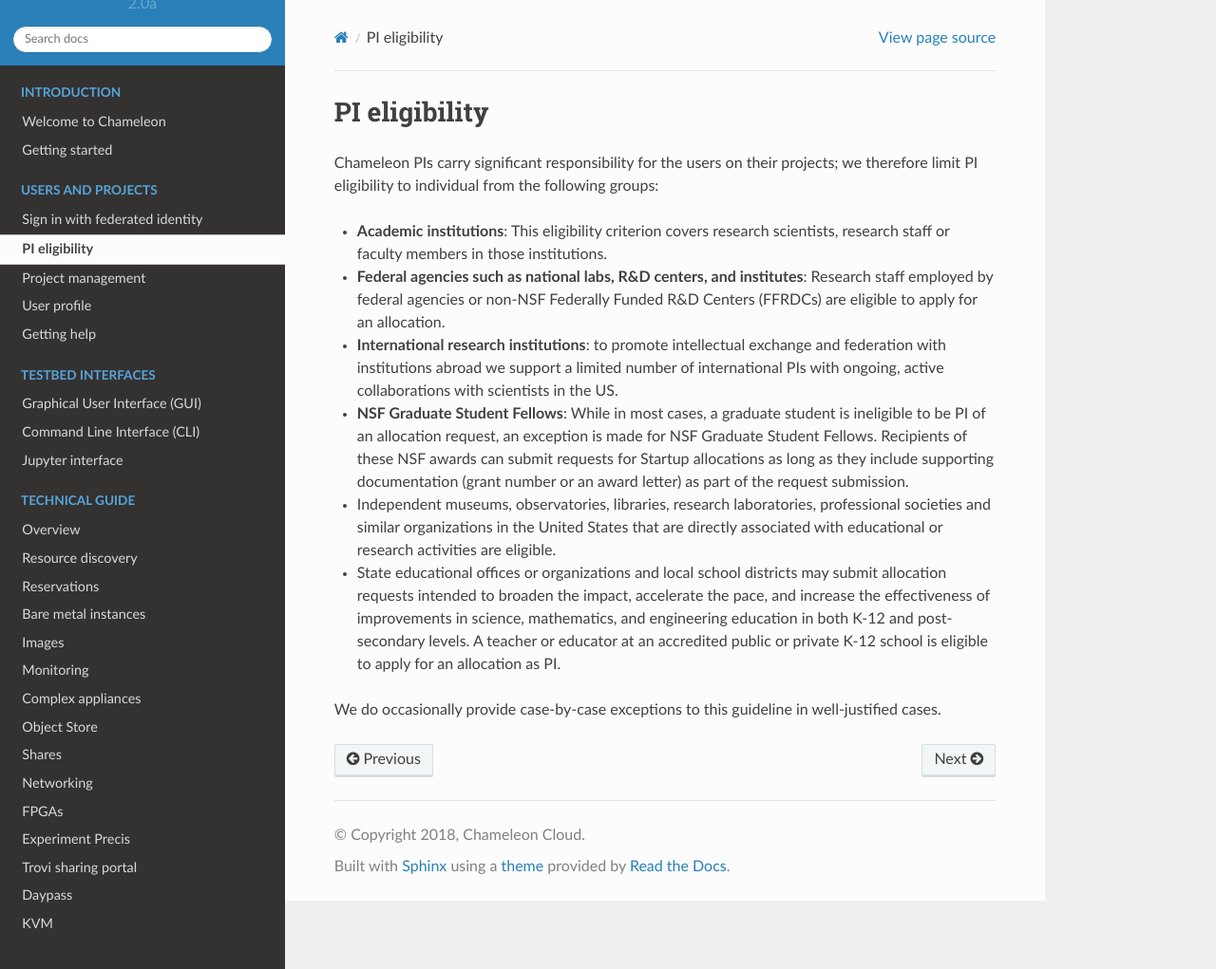
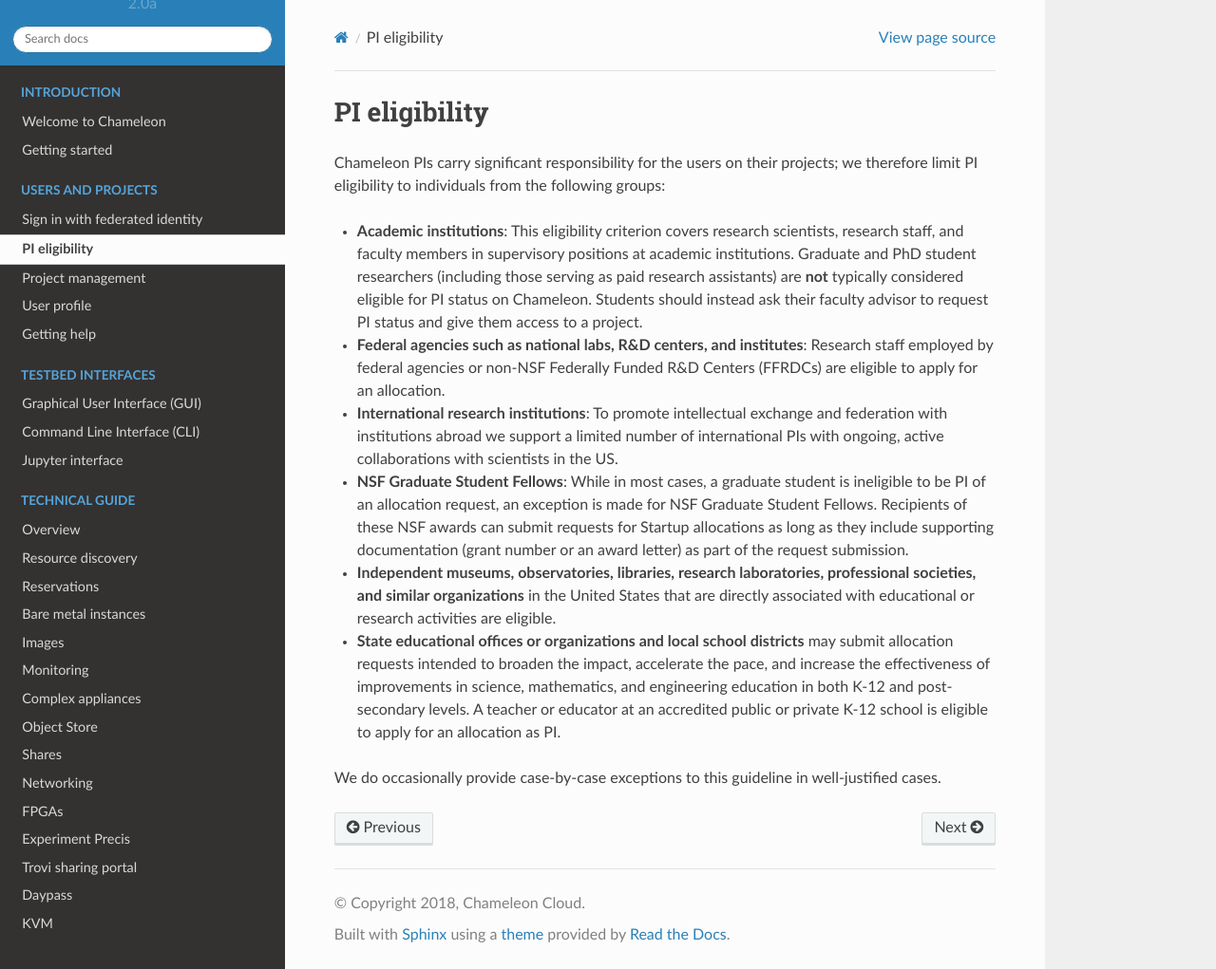
Before and after one commit to ChameleonCloud/docs, a Sphinx documentation site: the page built from source/user/pi_eligibility.rst, in a window 1280 px wide and 1021 px high. Shown: the whole window at 95% size. Built offline with Sphinx 7.4.7 and the Read the Docs theme 2.0.0, drawn with Linux system fonts in a browser that asks for light colours.

Commit message:
Update pi_eligibility.rst
Adding additional clarification that graduate and phd students are not eligible for PI status on Chameleon.

```diff
--- a/source/user/pi_eligibility.rst
+++ b/source/user/pi_eligibility.rst
@@ -4,32 +4,13 @@
 PI eligibility
 ===============
 
-Chameleon PIs carry significant responsibility for the users on their projects;
-we therefore limit PI eligibility to individual from the following groups:
+Chameleon PIs carry significant responsibility for the users on their projects; we therefore limit PI eligibility to individuals from the following groups:
 
-- **Academic institutions**: This eligibility criterion covers research
-  scientists, research staff or faculty members in those institutions.
-- **Federal agencies such as national labs, R&D centers, and institutes**:
-  Research staff employed by federal agencies or non-NSF Federally Funded R&D
-  Centers (FFRDCs) are eligible to apply for an allocation.
-- **International research institutions**: to promote intellectual exchange and
-  federation with institutions abroad we support a limited number of
-  international PIs with ongoing, active collaborations with scientists in the
-  US.
-- **NSF Graduate Student Fellows**: While in most cases, a graduate student is
-  ineligible to be PI of an allocation request, an exception is made for NSF
-  Graduate Student Fellows. Recipients of these NSF awards can submit requests
-  for Startup allocations as long as they include supporting documentation
-  (grant number or an award letter) as part of the request submission.
-- Independent museums, observatories, libraries, research laboratories,
-  professional societies and similar organizations in the United States that are
-  directly associated with educational or research activities are eligible.
-- State educational offices or organizations and local school districts may
-  submit allocation requests intended to broaden the impact, accelerate the
-  pace, and increase the effectiveness of improvements in science, mathematics,
-  and engineering education in both K-12 and post-secondary levels. A teacher or
-  educator at an accredited public or private K-12 school is eligible to apply
-  for an allocation as PI.
+- **Academic institutions**: This eligibility criterion covers research scientists, research staff, and faculty members in supervisory positions at academic institutions. Graduate and PhD student researchers (including those serving as paid research assistants) are **not** typically considered eligible for PI status on Chameleon. Students should instead ask their faculty advisor to request PI status and give them access to a project.
+- **Federal agencies such as national labs, R&D centers, and institutes**: Research staff employed by federal agencies or non-NSF Federally Funded R&D Centers (FFRDCs) are eligible to apply for an allocation.
+- **International research institutions**: To promote intellectual exchange and federation with institutions abroad we support a limited number of international PIs with ongoing, active collaborations with scientists in the US.
+- **NSF Graduate Student Fellows**: While in most cases, a graduate student is ineligible to be PI of an allocation request, an exception is made for NSF Graduate Student Fellows. Recipients of these NSF awards can submit requests for Startup allocations as long as they include supporting documentation (grant number or an award letter) as part of the request submission.
+- **Independent museums, observatories, libraries, research laboratories, professional societies, and similar organizations** in the United States that are directly associated with educational or research activities are eligible.
+- **State educational offices or organizations and local school districts** may submit allocation requests intended to broaden the impact, accelerate the pace, and increase the effectiveness of improvements in science, mathematics, and engineering education in both K-12 and post-secondary levels. A teacher or educator at an accredited public or private K-12 school is eligible to apply for an allocation as PI.
 
-We do occasionally provide case-by-case exceptions to this guideline in
-well-justified cases.
+We do occasionally provide case-by-case exceptions to this guideline in well-justified cases.
```
